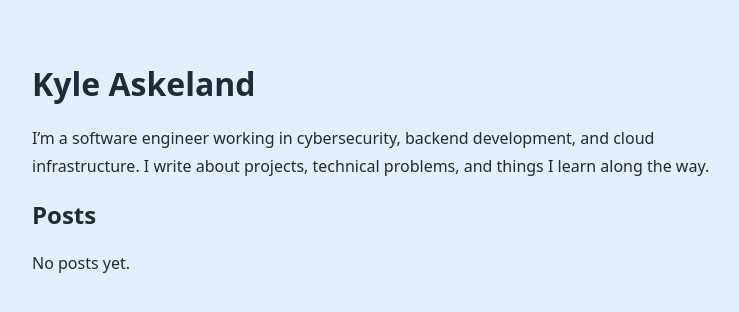
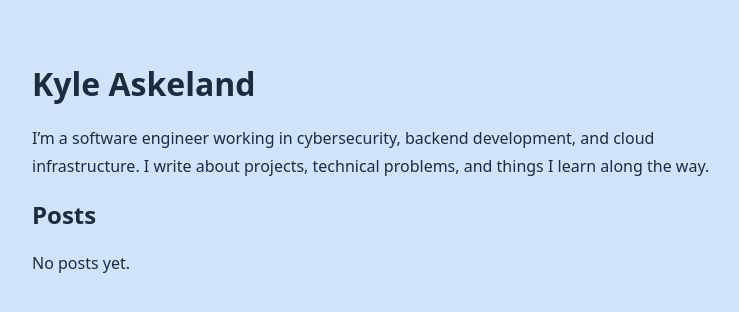
Before and after one commit to kyle-askeland/kyle-askeland.github.io, a Jekyll site: the page built from index.md, in a window 1280 px wide. Shown: the top 312 px of the page, without its empty margins (268-1007 px from the left). Built offline with Jekyll 4.4.1, drawn with Linux system fonts in a browser that asks for light colours.

Commit message:
Set background to soft sky blue (#CFE4FA)

```diff
--- a/assets/css/style.css
+++ b/assets/css/style.css
@@ -1,6 +1,6 @@
 body {
   margin: 0;
-  background: #e3effc;
+  background: #cfe4fa;
   color: #202b39;
   font: 16px/1.7 system-ui, sans-serif;
 }
```
